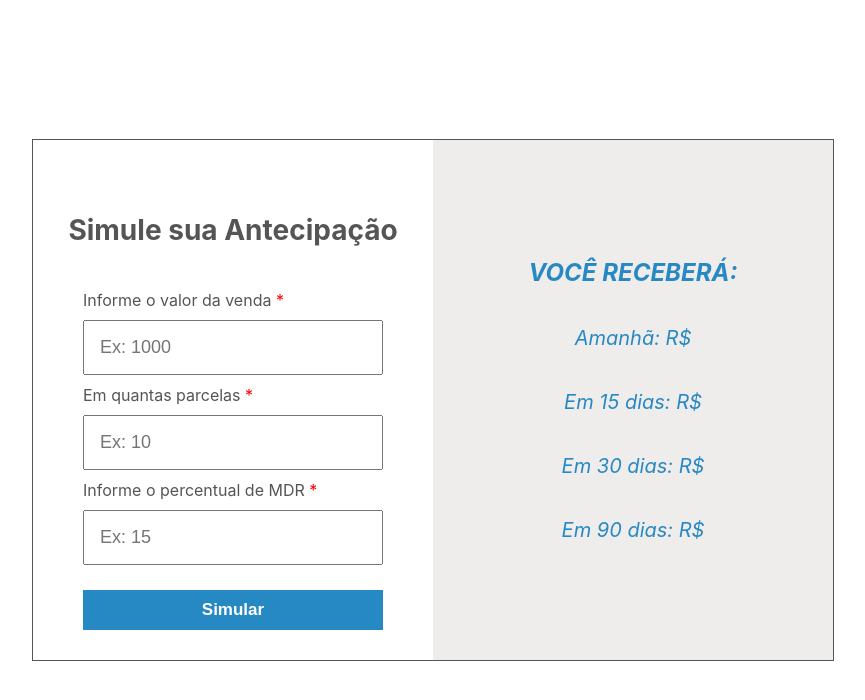
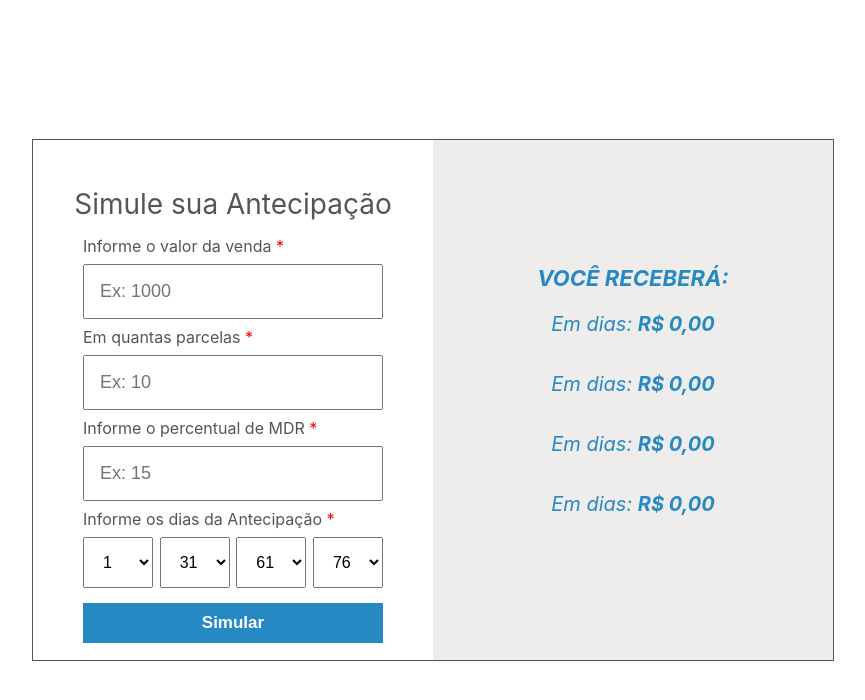
Before and after one commit to GuiHirataDev/anticipation-calculator, a React (Create React App) app: page / in a window 1280 px wide. Shown: the top 700 px of the page, without its empty margins (207-1072 px from the left). Built offline with nearby package versions, Linux system fonts and the light colour scheme.

Commit message:
feat: adição das requisições da API, criação de loading para resposta da API, criação do select para personalização do período de recebimento e correções no estilo

```diff
--- a/package.json
+++ b/package.json
@@ -3,16 +3,20 @@
   "version": "0.1.0",
   "private": true,
   "dependencies": {
+    "@hookform/resolvers": "^2.9.10",
     "@testing-library/jest-dom": "^5.14.1",
     "@testing-library/react": "^13.0.0",
     "@testing-library/user-event": "^13.2.1",
+    "@types/axios": "^0.14.0",
     "@types/jest": "^27.0.1",
     "@types/node": "^16.7.13",
     "@types/react": "^18.0.0",
     "@types/react-dom": "^18.0.0",
     "@types/styled-components": "^5.1.26",
+    "axios": "^1.2.2",
     "react": "^18.2.0",
     "react-dom": "^18.2.0",
+    "react-hook-form": "^7.42.1",
     "react-scripts": "5.0.1",
     "styled-components": "^5.3.6",
     "typescript": "^4.4.2",
--- a/src/App.css
+++ /dev/null
@@ -1,38 +0,0 @@
-.App {
-  text-align: center;
-}
-
-.App-logo {
-  height: 40vmin;
-  pointer-events: none;
-}
-
-@media (prefers-reduced-motion: no-preference) {
-  .App-logo {
-    animation: App-logo-spin infinite 20s linear;
-  }
-}
-
-.App-header {
-  background-color: #282c34;
-  min-height: 100vh;
-  display: flex;
-  flex-direction: column;
-  align-items: center;
-  justify-content: center;
-  font-size: calc(10px + 2vmin);
-  color: white;
-}
-
-.App-link {
-  color: #61dafb;
-}
-
-@keyframes App-logo-spin {
-  from {
-    transform: rotate(0deg);
-  }
-  to {
-    transform: rotate(360deg);
-  }
-}
--- a/src/App.tsx
+++ b/src/App.tsx
@@ -1,13 +1,15 @@
 import React from 'react';
-import './App.css';
 import { MainContent } from './components/MainContent';
+import { Body } from './styles';
+import { GlobalStyle } from './global';
 
 function App() {
   return (
     <>
-      <div id='body'>
+      <Body>
+        <GlobalStyle />
         <MainContent />
-      </div>
+      </Body>
     </>
   );
 }
--- a/src/components/MainContent/index.tsx
+++ b/src/components/MainContent/index.tsx
@@ -1,22 +1,67 @@
-import { useState } from "react";
+import { useEffect, useState } from "react";
+import { api } from "../../services/api";
 import { Main } from "./styles";
 
+import { useForm } from "react-hook-form";
+
 export const MainContent = () => {
-  const [value, setValue] = useState("");
-  const [installments, setInstallments] = useState("");
-  const [percentage, setPercentage] = useState("");
+  const [value1, setValue1] = useState("0");
+  const [value2, setValue2] = useState("");
+  const [value3, setValue3] = useState(0);
+  const [value4, setValue4] = useState(0);
+  const [loading, setLoading] = useState(false);
+  const [days, setDays] = useState<number[]>([])
 
-  function handleSubmit(event: any) {
-    event.preventDefault();
+  const [response, setResponse] = useState({});
+  const values: any = [];
 
-    console.log(value, installments, percentage)
+  const { register, handleSubmit } = useForm();
+
+
+  const array: any = []
+  const handleData = (data: any) => {
+    setLoading(true);
+
+    array.push(data.days1, data.days2, data.days3, data.days4)
+
+    array.map((elem: number) => {
+      setDays((previousDays) =>
+      [...previousDays, elem]
+    )
+    })
+
+    api
+      .post("", {
+        amount: data.value,
+        installments: data.installments,
+        mdr: data.percentage,
+        days: array
+      })
+      .then((res) => setResponse(res.data))
+      .catch((err) => console.error(err))
+      .finally(() => setLoading(false))
+  };
+
+
+
+  useEffect(() => {
+    const handleValues = () => {
+      for (const [key, value] of Object.entries(response)) {
+        values.push(value);
       }
+      setValue1(values[0]);
+      setValue2(values[1]);
+      setValue3(values[2]);
+      setValue4(values[3]);
+    };
+    handleValues();
+  }, [response]);
 
   return (
     <Main>
       <section className="form">
         <h1>Simule sua Antecipação</h1>
-        <form onSubmit={handleSubmit}>
+        <form onSubmit={handleSubmit(handleData)}>
           <div>
             <label htmlFor="input1">
               Informe o valor da venda <span>*</span>
@@ -25,7 +70,7 @@ export const MainContent = () => {
               type="text"
               id="input1"
               placeholder="Ex: 1000"
-                onChange={event => setValue(event.target.value)}
+              {...register("value")}
             />
           </div>
           <div>
@@ -36,7 +81,7 @@ export const MainContent = () => {
               type="text"
               id="input2"
               placeholder="Ex: 10"
-                onChange={event => setInstallments(event.target.value)}
+              {...register("installments")}
             />
           </div>
           <div>
@@ -47,19 +92,131 @@ export const MainContent = () => {
               type="text"
               id="input3"
               placeholder="Ex: 15"
-                onChange={event => setPercentage(event.target.value)}
+              {...register("percentage")}
             />
           </div>
-          <button>Simular</button>
+          <div>
+            <label htmlFor="">Informe os dias da Antecipação <span>*</span></label>
+            <div className="select">
+              <select {...register("days1")}>
+                <option value="1">1</option>
+                <option value="2">2</option>
+                <option value="3">3</option>
+                <option value="4">4</option>
+                <option value="5">5</option>
+                <option value="6">6</option>
+                <option value="7">7</option>
+                <option value="8">8</option>
+                <option value="9">9</option>
+                <option value="10">10</option>
+                <option value="11">11</option>
+                <option value="12">12</option>
+                <option value="13">13</option>
+                <option value="14">14</option>
+                <option value="15">15</option>
+                <option value="16">16</option>
+                <option value="17">17</option>
+                <option value="18">18</option>
+                <option value="19">19</option>
+                <option value="20">20</option>
+                <option value="21">21</option>
+                <option value="22">22</option>
+                <option value="23">23</option>
+                <option value="24">24</option>
+                <option value="25">25</option>
+                <option value="26">26</option>
+                <option value="27">27</option>
+                <option value="28">28</option>
+                <option value="29">29</option>
+                <option value="30">30</option>
+              </select>
+              <select {...register("days2")}>
+                <option value="31">31</option>
+                <option value="32">32</option>
+                <option value="33">33</option>
+                <option value="34">34</option>
+                <option value="35">35</option>
+                <option value="36">36</option>
+                <option value="37">37</option>
+                <option value="38">38</option>
+                <option value="39">39</option>
+                <option value="40">40</option>
+                <option value="41">41</option>
+                <option value="42">42</option>
+                <option value="43">43</option>
+                <option value="44">44</option>
+                <option value="45">45</option>
+                <option value="46">46</option>
+                <option value="47">47</option>
+                <option value="48">48</option>
+                <option value="49">49</option>
+                <option value="50">50</option>
+                <option value="51">51</option>
+                <option value="52">52</option>
+                <option value="53">53</option>
+                <option value="54">54</option>
+                <option value="55">55</option>
+                <option value="56">56</option>
+                <option value="57">57</option>
+                <option value="58">58</option>
+                <option value="59">59</option>
+                <option value="60">60</option>
+              </select>
+              <select {...register("days3")}>
+                <option value="61">61</option>
+                <option value="62">62</option>
+                <option value="63">63</option>
+                <option value="64">64</option>
+                <option value="65">65</option>
+                <option value="66">66</option>
+                <option value="67">67</option>
+                <option value="68">68</option>
+                <option value="69">69</option>
+                <option value="70">70</option>
+                <option value="71">71</option>
+                <option value="72">72</option>
+                <option value="73">73</option>
+                <option value="74">74</option>
+                <option value="75">75</option>
+              </select>
+              <select {...register("days4")}>
+                <option value="76">76</option>
+                <option value="77">77</option>
+                <option value="78">78</option>
+                <option value="79">79</option>
+                <option value="80">80</option>
+                <option value="81">81</option>
+                <option value="82">82</option>
+                <option value="83">83</option>
+                <option value="84">84</option>
+                <option value="85">85</option>
+                <option value="86">86</option>
+                <option value="87">87</option>
+                <option value="88">88</option>
+                <option value="89">89</option>
+                <option value="90">90</option>
+              </select>
+            </div>
+          </div>
+          <button type="submit">Simular</button>
         </form>
       </section>
+      {loading ?
+        <section className="loading">
+          <p>Carregando...</p>
+        </section> :
         <section className="result">
         <h2>VOCÊ RECEBERÁ:</h2>
-        <p>Amanhã: R$</p>
-        <p>Em 15 dias: R$</p>
-        <p>Em 30 dias: R$</p>
-        <p>Em 90 dias: R$</p>
+        {
+          days[0] != 1 ?
+          <p>Em {days[0]} dias: <span>R$ {value1 || 0},00</span></p> :
+          <p>Amanhã: <span>R$ {value1 || 0},00</span></p>
+        }
+        <p>Em {days[1]} dias: <span>R$ {value2 || 0},00</span></p>
+        <p>Em {days[2]} dias: <span>R$ {value3 || 0},00</span></p>
+        <p>Em {days[3]} dias: <span>R$ {value4 || 0},00</span></p>
       </section>
+      }
     </Main>
   );
 };
--- a/src/components/MainContent/styles.ts
+++ b/src/components/MainContent/styles.ts
@@ -1,4 +1,6 @@
 import styled from "styled-components";
+
+
 
 export const Main = styled.main`
   display: flex;
@@ -45,6 +47,19 @@ export const Main = styled.main`
     font-size: 18px;
   }
 
+  .form form .select {
+    display: flex;
+    flex-direction: row;
+    justify-content: space-between;
+    margin-top: 10px;
+  }
+
+  .form form .select select {
+    padding: 15px;
+    outline-color: #2789c3;
+    font-size: 16px;
+  }
+
   .form button {
     width: 100%;
     margin-top: 15px;
@@ -68,8 +83,33 @@ export const Main = styled.main`
     color: #2789c3;
   }
 
+  .result h2 {
+    font-size: 22px;
+    margin-bottom: 5px;
+    font-weight: 700;
+  }
+
   .result p {
     margin: 20px 0px;
     font-size: 20px;
   }
+
+  .result p span {
+    font-weight: 700;
+  }
+
+
+  .loading {
+    width: 50%;
+    height: 100%;
+    background-color: #efecec;
+    display: flex;
+    flex-direction: column;
+    align-items: center;
+    justify-content: center;
+    font-style: italic;
+    color: #2789c3;
+    margin: auto auto;
+    font-size: 20px;
+  }
 `;
--- /dev/null
+++ b/src/global.ts
@@ -0,0 +1,47 @@
+import { createGlobalStyle } from "styled-components"
+
+export const GlobalStyle = createGlobalStyle`
+    html, body, div, span, applet, object, iframe,
+    h1, h2, h3, h4, h5, h6, p, blockquote, pre,
+    a, abbr, acronym, address, big, cite, code,
+    del, dfn, em, img, ins, kbd, q, s, samp,
+    small, strike, strong, sub, sup, tt, var,
+    b, u, i, center,
+    dl, dt, dd, ol, ul, li,
+    fieldset, form, label, legend,
+    table, caption, tbody, tfoot, thead, tr, th, td,
+    article, aside, canvas, details, embed,
+    figure, figcaption, footer, header, hgroup,
+    menu, nav, output, ruby, section, summary,
+    time, mark, audio, video {
+        margin: 0;
+        padding: 0;
+        border: 0;
+        font-size: 100%;
+        font: inherit;
+        vertical-align: baseline;
+    }
+    /* HTML5 display-role reset for older browsers */
+    article, aside, details, figcaption, figure,
+    footer, header, hgroup, menu, nav, section {
+        display: block;
+    }
+    body {
+        line-height: 1;
+    }
+    ol, ul {
+        list-style: none;
+    }
+    blockquote, q {
+        quotes: none;
+    }
+    blockquote:before, blockquote:after,
+    q:before, q:after {
+        content: '';
+        content: none;
+    }
+    table {
+        border-collapse: collapse;
+        border-spacing: 0;
+    }
+`
--- a/src/index.css
+++ /dev/null
@@ -1,16 +0,0 @@
-body {
-  margin: 0;
-  font-family: -apple-system, BlinkMacSystemFont, 'Segoe UI', 'Roboto', 'Oxygen',
-    'Ubuntu', 'Cantarell', 'Fira Sans', 'Droid Sans', 'Helvetica Neue',
-    sans-serif;
-  -webkit-font-smoothing: antialiased;
-  -moz-osx-font-smoothing: grayscale;
-}
-
-#body {
-  width: 100vw;
-  height: 100vh;
-  display: flex;
-  align-items: center;
-  justify-content: center;
-}
--- a/src/index.tsx
+++ b/src/index.tsx
@@ -1,6 +1,5 @@
 import React from 'react';
 import ReactDOM from 'react-dom/client';
-import './index.css';
 import App from './App';
 import reportWebVitals from './reportWebVitals';
 
--- /dev/null
+++ b/src/services/api.ts
@@ -0,0 +1,6 @@
+import axios from "axios";
+
+export const api = axios.create({
+    baseURL: "https://frontend-challenge-7bu3nxh76a-uc.a.run.app",
+    timeout: 5000,
+})
--- /dev/null
+++ b/src/styles.ts
@@ -0,0 +1,12 @@
+import styled from "styled-components";
+
+export const Body = styled.div`
+  width: 100vw;
+  height: 100vh;
+  display: flex;
+  align-items: center;
+  justify-content: center;
+  font-family: -apple-system, BlinkMacSystemFont, 'Segoe UI', 'Roboto', 'Oxygen',
+    'Ubuntu', 'Cantarell', 'Fira Sans', 'Droid Sans', 'Helvetica Neue',
+    sans-serif;
+`
```
Also changed, not shown: 1 other file (tests, documents, lock files or other folders). Lines whose indentation alone changed are shown as unchanged.
